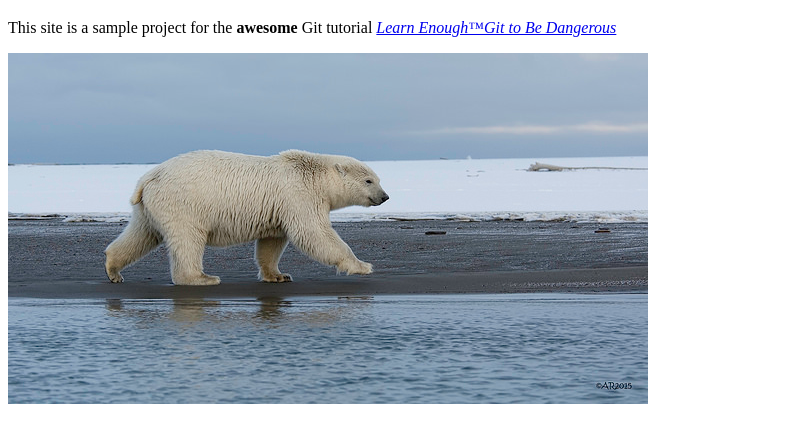
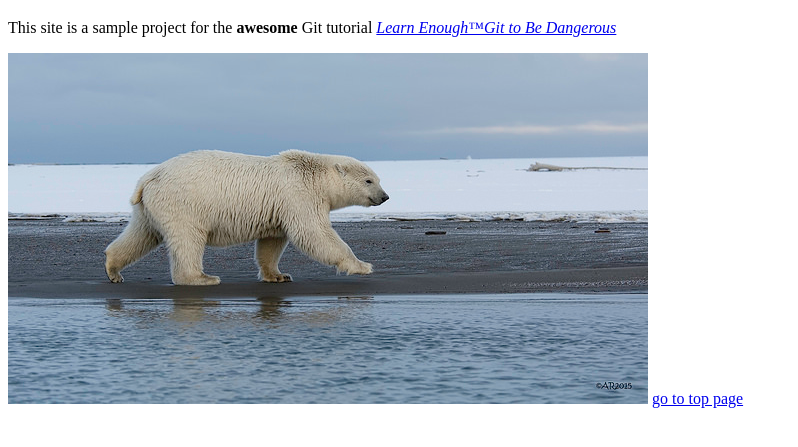
Before and after one commit to nishinoshungo/website, a plain HTML site: page about.html in a window 1280 px wide. Shown: the part 61-508 px from the top of the page, without its empty margins (0-798 px from the left). Drawn offline with Linux system fonts and the light colour scheme.

Commit message:
add link to top

```diff
--- a/about.html
+++ b/about.html
@@ -9,5 +9,6 @@
        This site is a sample project for the <strong>awesome</strong> Git tutorial <a href="https://leanenough.com/git-tutorial"> <em>Learn Enough™Git to Be Dangerous</em></a>
      </p>
      <a href="https://www.flickr.com/photos/puliarfanita/22959238329"><img src="images/polar_bear.jpg" alt="polar_bear"></a>
+     <a href ="index.html">go to top page</a>
    </body>
  </html>
```
